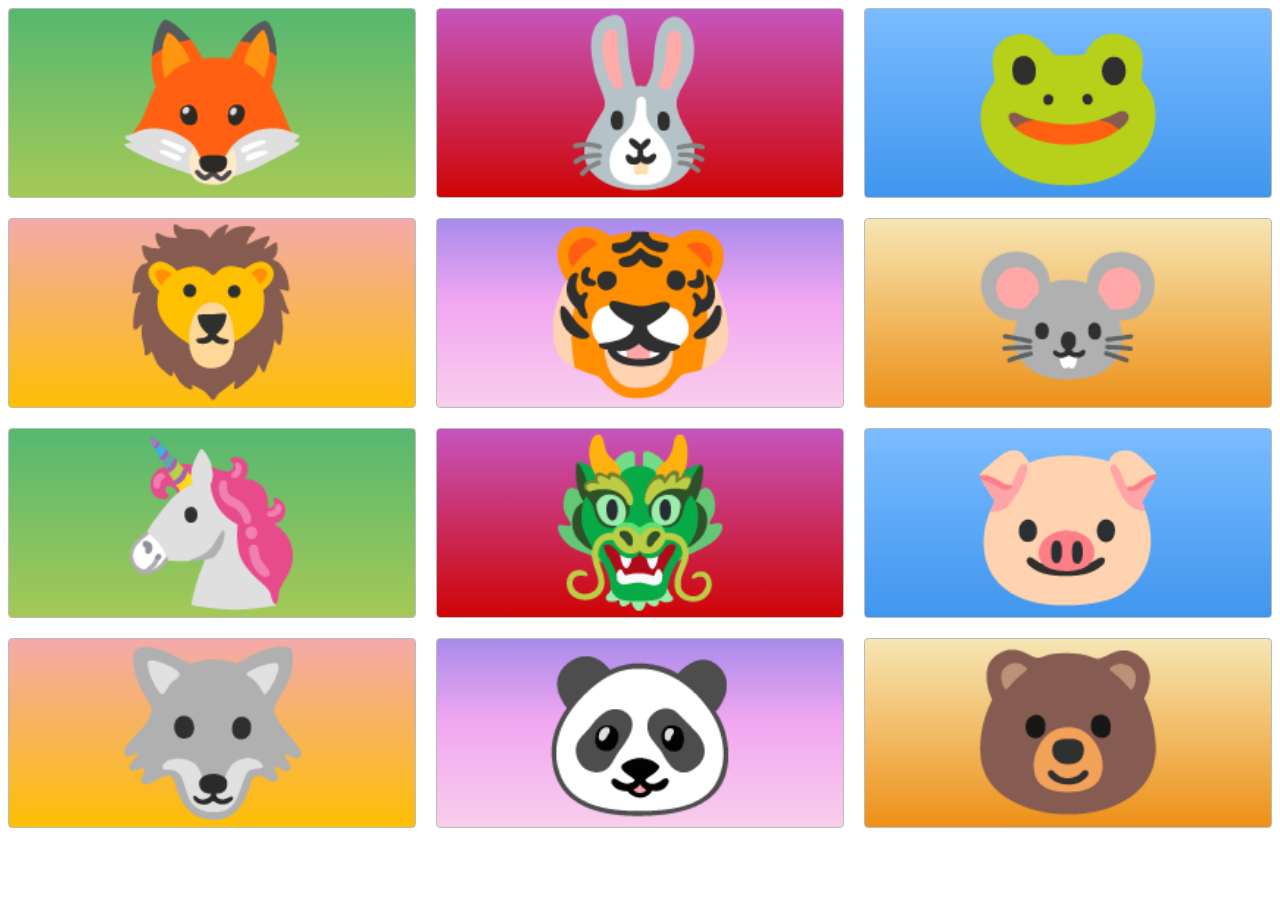
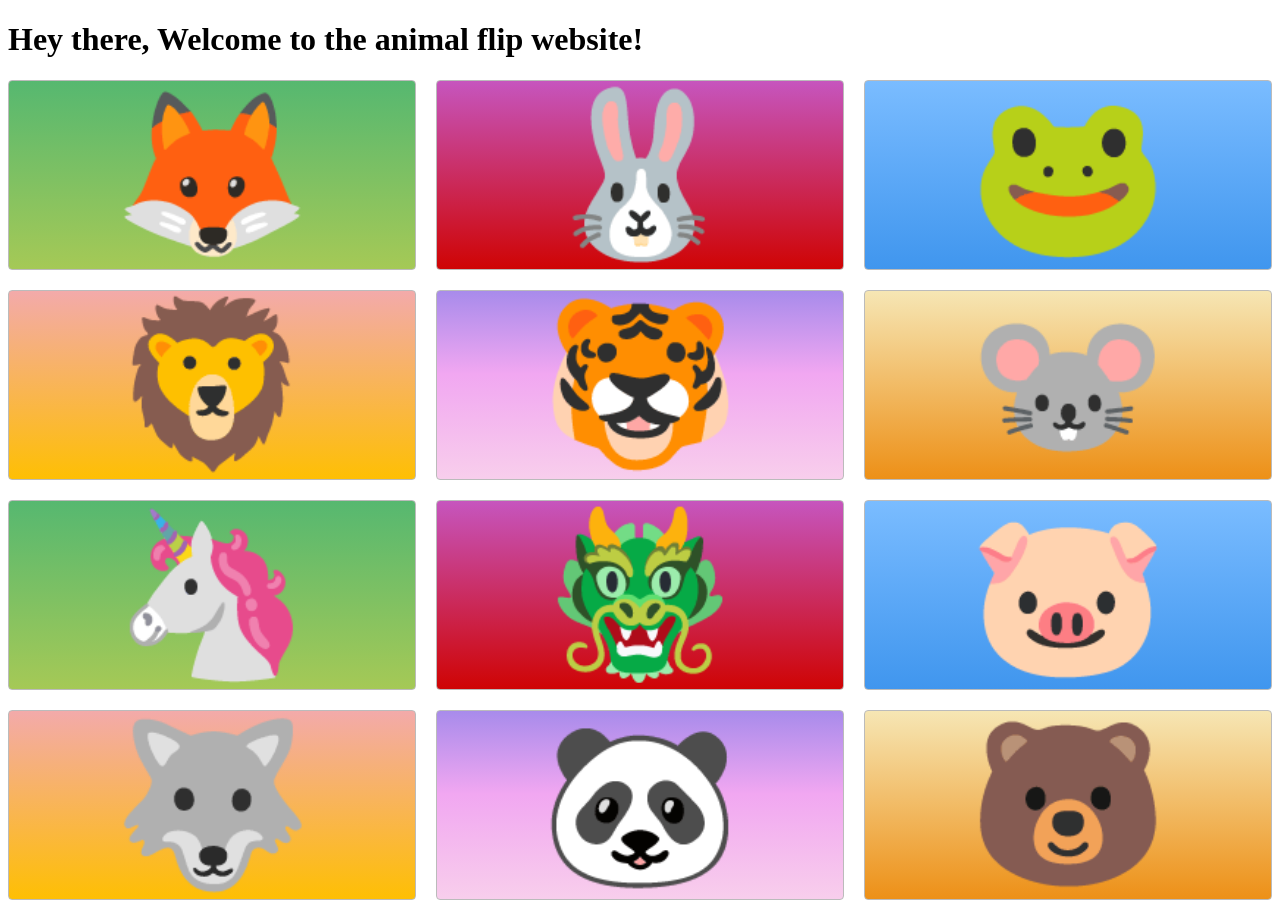
Before and after one commit to arya312/arya312.github.io, a plain HTML site: page index.html in a window 1280 px wide. Before the commit the page ends 836 px from the top, so only its background shows below. Drawn offline with Linux system fonts and the light colour scheme.

Commit message:
Update index.html

```diff
--- a/index.html
+++ b/index.html
@@ -9,6 +9,7 @@
   <link rel="stylesheet" type="text/css" href="./style.css">
 </head>
 <body>
+  <h1> Hey there, Welcome to the animal flip website!</h1>
     <div class="container">
       <div class="zone green">🦊</div>
       <div class="zone red">🐰</div>
```
